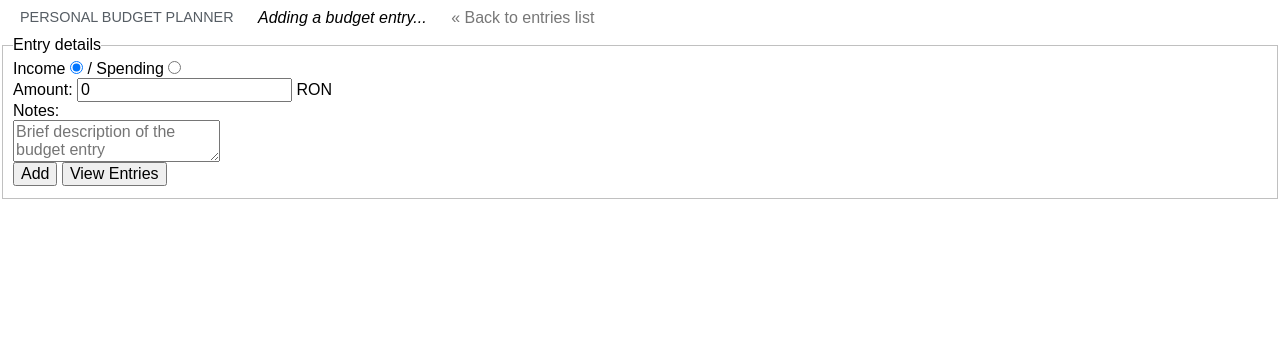
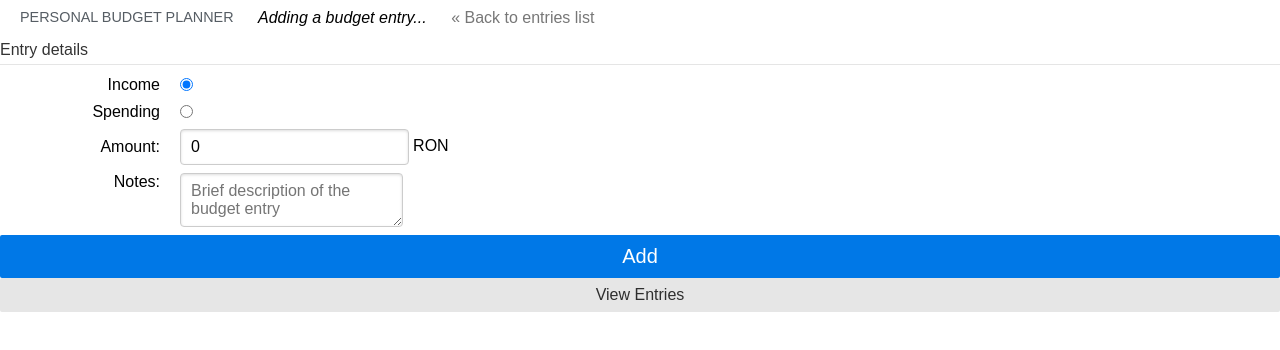
Before and after one commit to hinteadan/sys-acad-budget, a plain HTML site: page PersonalBudget/PersonalBudget.WebFront/add.html in a window 1280 px wide. Drawn offline with Linux system fonts and the light colour scheme.

Commit message:
Style add form

```diff
--- a/PersonalBudget/PersonalBudget.WebFront/add.html
+++ b/PersonalBudget/PersonalBudget.WebFront/add.html
@@ -20,33 +20,39 @@
         </ul>
     </div>
 
-    <form data-bind="submit: add">
+    <form class="pure-form pure-form-aligned" data-bind="submit: add">
         <fieldset>
             <legend>Entry details</legend>
-            <label>
+
+            <div class="pure-control-group">
+                <label for="income">
                     Income
-                <input type="radio" name="entryType" data-bind="checkedValue: model.Income, checked: entryType" />
                 </label>
-            /
-            <label>
+                <input id="income" type="radio" name="entryType" data-bind="checkedValue: model.Income, checked: entryType" />
+            </div>
+            <div class="pure-control-group">
+                <label for="spending">
                     Spending
-                <input type="radio" name="entryType" data-bind="checkedValue: model.Spending, checked: entryType" />
                 </label>
-            <br />
-            <label>
+                <input id="spending" type="radio" name="entryType" data-bind="checkedValue: model.Spending, checked: entryType" />
+            </div>
+            <div class="pure-control-group">
+                <label for="amount">
                     Amount:
-                <input type="number" step="0.5" data-bind="value: amount" />
-                RON
                 </label>
-            <br />
-            <label>
+                <input id="amount" type="number" step="0.5" data-bind="value: amount" /> RON
+            </div>
+            <div class="pure-control-group">
+                <label for="amount">
                     Notes:
-                <br />
+                </label>
                 <textarea placeholder="Brief description of the budget entry" data-bind="value: note"></textarea>
-            </label>
-            <br />
-            <button type="submit">Add</button>
-            <button data-bind="click: viewEntries">View Entries</button>
+            </div>
+
+            <div class="pure-control-group">
+                <button type="submit" class="pure-button button-large pure-button-primary button-block">Add</button>
+                <button class="pure-button button-block" data-bind="click: viewEntries">View Entries</button>
+            </div>
         </fieldset>
     </form>
 
--- a/PersonalBudget/PersonalBudget.WebFront/css/styles.css
+++ b/PersonalBudget/PersonalBudget.WebFront/css/styles.css
@@ -6,3 +6,7 @@ table {
     display: block;
     width: 100%;
 }
+
+.button-large {
+    font-size: 125%;
+}
```
Lines whose indentation alone changed are shown as unchanged.
